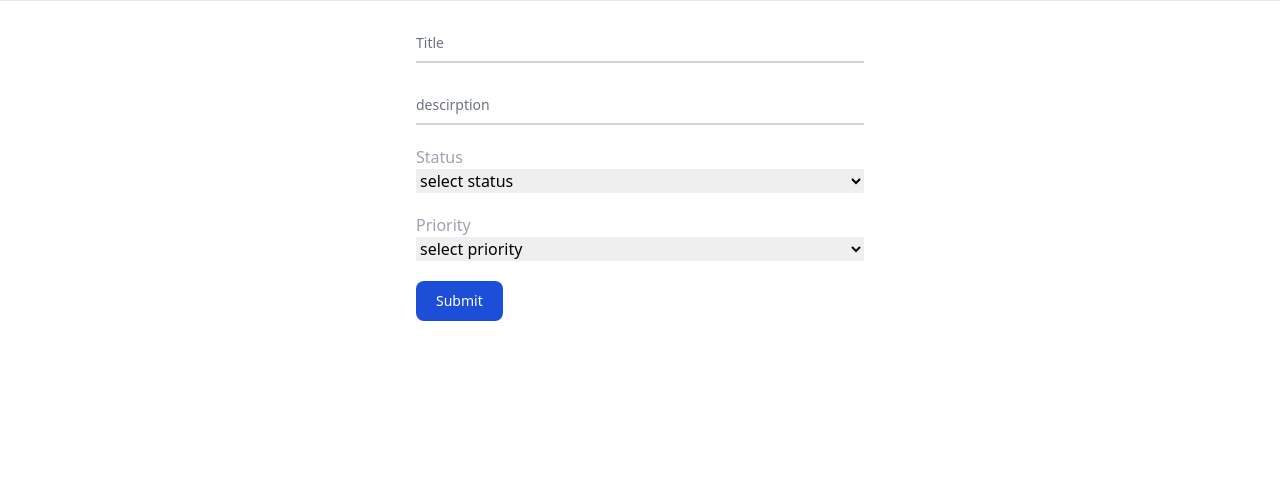
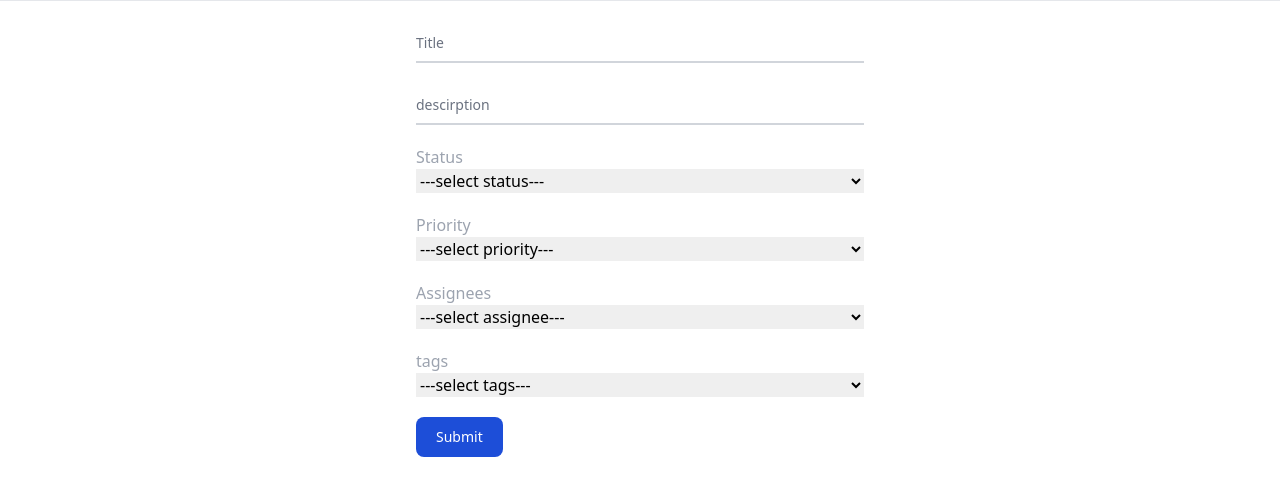
Before and after one commit to Youcode-Classe-E-2023-2024/alifertah_tickets_manager, a PHP site: page /src/tickets/submitTicket.php in a window 1280 px wide. Shown: the part 48-544 px from the top of the page. Run offline with PHP 8.4, Linux system fonts and the light colour scheme; the visitor is signed in with stand-in values (Sample User, id 1); some libraries are stand-ins or nearby versions.

Commit message:
feat : making assignees select dynamically

```diff
--- a/src/tickets/submitTicket.php
+++ b/src/tickets/submitTicket.php
@@ -7,6 +7,8 @@
     if(!isset($_SESSION["id"])){
         header("Location: ../../index.php");
     }
+
+    $e = new Ticket("", "", "", "", $conn, "");
 
     if(isset($_POST["logout"])){
         $test->logout();
@@ -29,6 +31,8 @@
     <meta charset="UTF-8">
     <meta name="viewport" content="width=device-width, initial-scale=1.0">
     <script src="https://cdn.tailwindcss.com"></script>
+    <script src="https://cdn.jsdelivr.net/npm/bootstrap@5.3.0/dist/js/bootstrap.bundle.min.js"></script>
+    <script src="https://cdn.jsdelivr.net/npm/tagsinput@1.3.6/bootstrap-tagsinput.min.js"></script>
     <title>Document</title>
 </head>
 <body>
@@ -66,23 +70,44 @@
   <div class="relative z-0 w-full mb-5 group flex flex-col">
     <label for="status" class="text-gray-400">Status</label>
       <select name="status" id="status">
-        <option value="" disabled selected hidden>select status</option>
+        <option value="" disabled selected hidden>---select status---</option>
         <option name="open" value="open">open</option>
-        <option name="done" value="done">done</option>
+        <option name="done" value="done">ongoing</option>
+        <option name="done" value="done">fixed</option>
       </select>
   </div>
 
   <div class="relative z-0 w-full mb-5 group flex flex-col">
     <label for="priority" class="text-gray-400">Priority</label>
       <select name="priority" id="priority">
-        <option value="" disabled selected hidden>select priority</option>
+        <option value="" disabled selected hidden>---select priority---</option>
         <option name="high" value="open">high</option>
         <option name="low" value="done">low</option>
       </select>
   </div>
 
+  <div class="relative z-0 w-full mb-5 group flex flex-col">
+    <label for="priority" class="text-gray-400">Assignees</label>
+      <select name="priority" id="priority">
+        <option value="" disabled selected hidden>---select assignee---</option>
+        <?php $e->getAllDevs(); ?>
+      </select>
+  </div>
+
+  <div class="relative z-0 w-full mb-5 group flex flex-col">
+    <label for="priority" class="text-gray-400">tags</label>
+      <select name="priority" id="priority">
+        <option value="" disabled selected hidden>---select tags---</option>
+        <option name="high" value="open">high</option>
+        <option name="low" value="done">low</option>
+      </select>
+  </div>
+
+
+
   <button type="submit" name="submit" class="text-white bg-blue-700 hover:bg-blue-800 focus:ring-4 focus:outline-none focus:ring-blue-300 font-medium rounded-lg text-sm w-full sm:w-auto px-5 py-2.5 text-center dark:bg-blue-600 dark:hover:bg-blue-700 dark:focus:ring-blue-800">Submit</button>
 </form>
-
+<script src="https://cdn.jsdelivr.net/npm/bootstrap@5.3.0/dist/js/bootstrap.bundle.min.js"></script>
+    <script src="https://cdn.jsdelivr.net/npm/tagsinput@1.3.6/bootstrap-tagsinput.min.js"></script>
 </body>
 </html>
--- a/src/utils/ticketClass.php
+++ b/src/utils/ticketClass.php
@@ -29,4 +29,13 @@ class Ticket{
             return 0;
         }
     }
+
+    public function getAllDevs(){
+        $all = $this->conn->query("SELECT * FROM user");
+        while($r = $all->fetch_assoc()){
+            echo("
+            <option name='high'>$r[username]</option>
+            ");
+        }
+    }
 }
```
